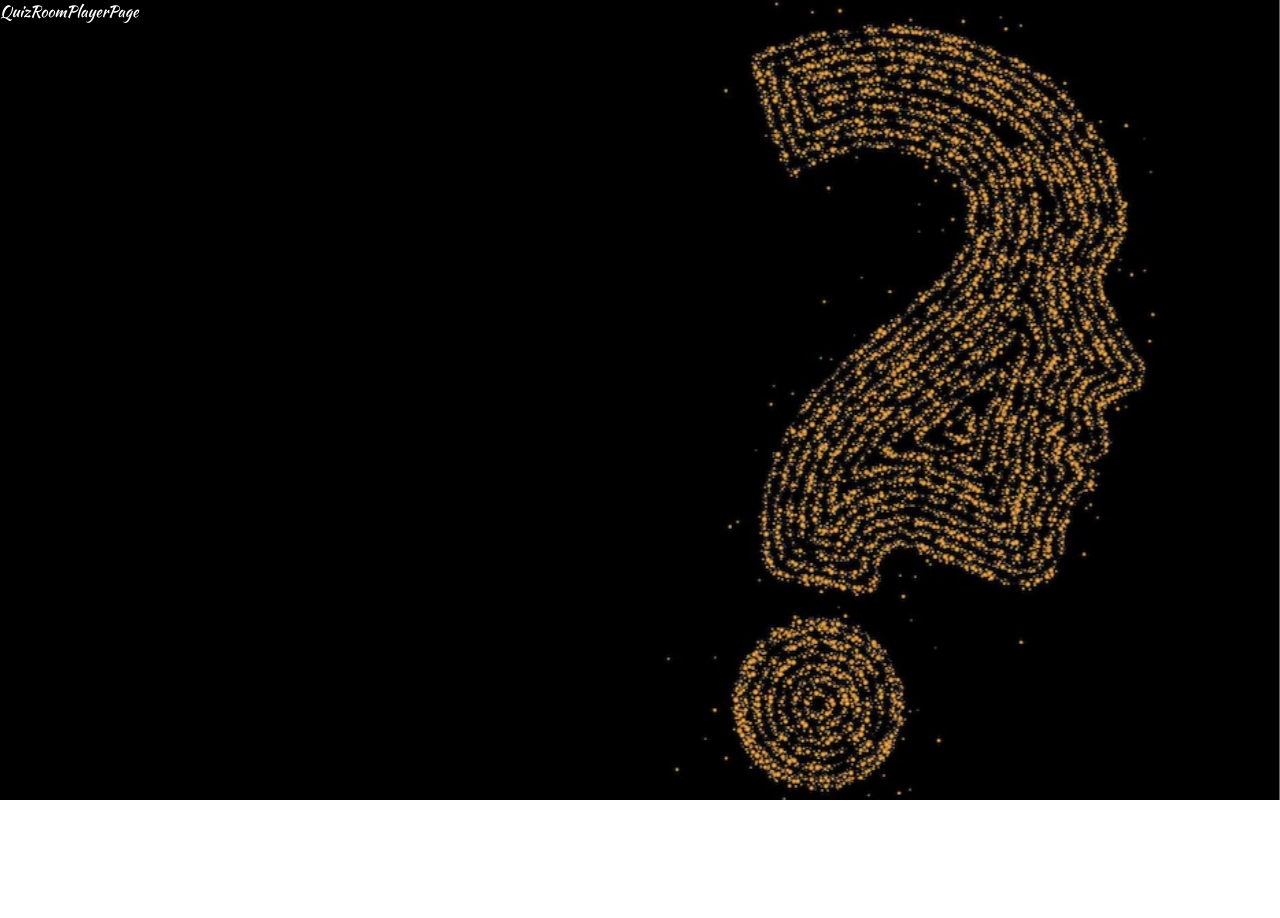
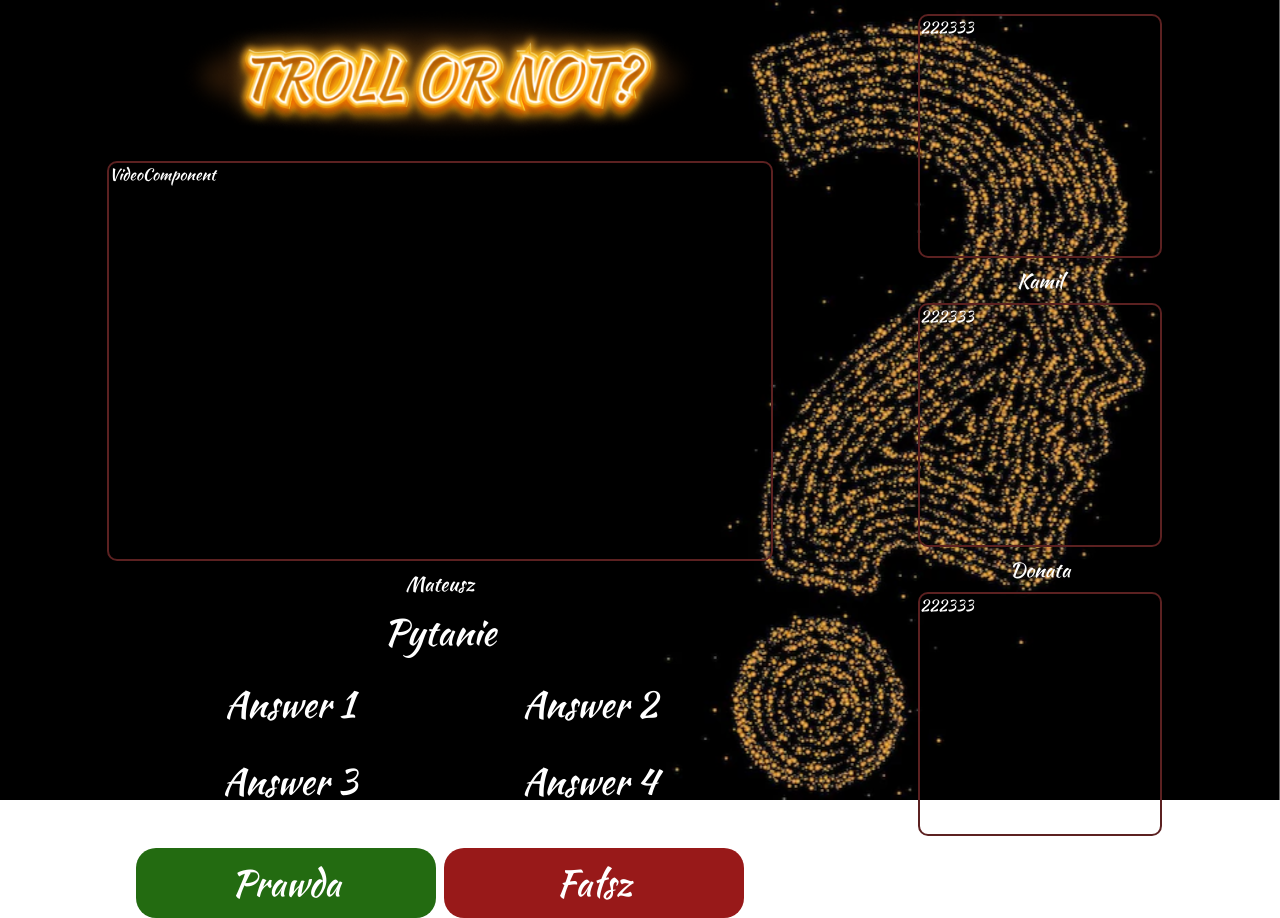
Before and after one commit to Coderscamp-2021-2022-Lukasz-Kamil/troll-or-not, a React (Create React App) app in the folder client/: page /current-lobby/player in a window 1280 px wide. Before the commit the page ends 800 px from the top, so only its background shows below. Built offline with nearby package versions, Linux system fonts and the light colour scheme.

Commit message:
game view

```diff
--- a/client/src/components/views/LobbyListPage/LobbyPage.tsx
+++ b/client/src/components/views/LobbyListPage/LobbyPage.tsx
@@ -95,7 +95,7 @@ export const LobbyPage = () => {
                       <TableHeader {...restAttributes} key={key}>
                         {column.render("Header")}
                         <div>
-                         {/* {column.canFilter ? column.render("Filter") : null}  */}
+                          {/* {column.canFilter ? column.render("Filter") : null} */}
                         </div>
                       </TableHeader>
                     );
--- a/client/src/components/views/QuizRoomPlayerPage/QuizRoomPlayerPage.tsx
+++ b/client/src/components/views/QuizRoomPlayerPage/QuizRoomPlayerPage.tsx
@@ -1,7 +1,81 @@
 import React from "react";
+import styled from "styled-components";
+import { Button } from "../../ui/Button/Button.style";
+import { TitlePic } from "../../ui/title/Title";
+import { FlexWrapper } from "../../wrapper/FlexCenter/FlexWrapper.style";
+import { theme } from "../../../theme/theme";
+import { Typography } from "../../ui/Typography/Typography";
+
+export const GameViewContainer = styled.div`
+  display: grid;
+  grid-template-columns: 2fr 1fr;
+  max-width: 1440px;
+  place-items: center;
+  color: ${theme.colors.common.textColor};
+`;
+
+export const AnswersContainer = styled.div`
+    display: grid;
+    grid-template-columns: 1fr 1fr;
+    place-items: center;
+    margin-bottom: 20px;
+
+`;
+
+interface VideoProps{
+    height?: number;
+    width?: number;
+}
+
+export const Video = styled.div<VideoProps>`
+    display: grid;
+    grid-template-columns: 1fr 1fr;
+    width: ${({ width })=> (width ? width : 350)}px;
+    height: ${({ height })=> (height ? height : 350)}px;
+    place-items: start;
+    border: 2px solid;
+    border-color: ${theme.colors.card.primary};
+    border-radius: 10px;
+`;
+
+
 const QuizRoomPlayerPage = () => {
+    const answers = ["Answer 1", "Answer 2", "Answer 3", "Answer 4"];
+    const observers = [{name: "Kamil", ID: "222333"}, {name: "Donata", ID: "222333"}, {name: "Rafał", ID: "222333"}];
+    const player = {name: "Mateusz", chatID: "222333"};
+
     return (
-        <div>QuizRoomPlayerPage</div>
+    <FlexWrapper justifyContent="center">
+        <GameViewContainer>
+            <FlexWrapper direction="column" align-items="center">
+                <TitlePic marginBottom="0px"/>
+                {/* <Title></Title> */}
+                <Video width={666} height={400}>VideoComponent</Video>
+                <Typography fontSize="mds">{player.name}</Typography>
+                <FlexWrapper direction="column">
+                    <Typography fontSize="lg">Pytanie</Typography>
+                    <AnswersContainer>
+                        {answers.map((answer) => (
+                            <Button background="answer" width={300} height={77} fontSize="lg">{answer}</Button>
+                        ))}
+                    </AnswersContainer>
+                    <FlexWrapper justifyContent="space-between">
+                        <Button background="true" hoverBackground="trueHover" width={300} height={70} fontSize="lg">Prawda</Button>
+                        <Button background="false" hoverBackground="falseHover" width={300} height={70} fontSize="lg">Fałsz</Button>
+                    </FlexWrapper>
+                </FlexWrapper>
+            </FlexWrapper>
+            <FlexWrapper direction="column" justifyContent="flex-start">
+                {observers.map((observer) => (
+                    <>
+                    <Video width={244} height={244}>{observer.ID}</Video>
+                    <Typography fontSize="mds">{observer.name}</Typography>
+                    </>)
+                )}
+                <div>Timer</div>
+            </FlexWrapper>
+        </GameViewContainer>
+    </FlexWrapper>
     )
 }
 
```
